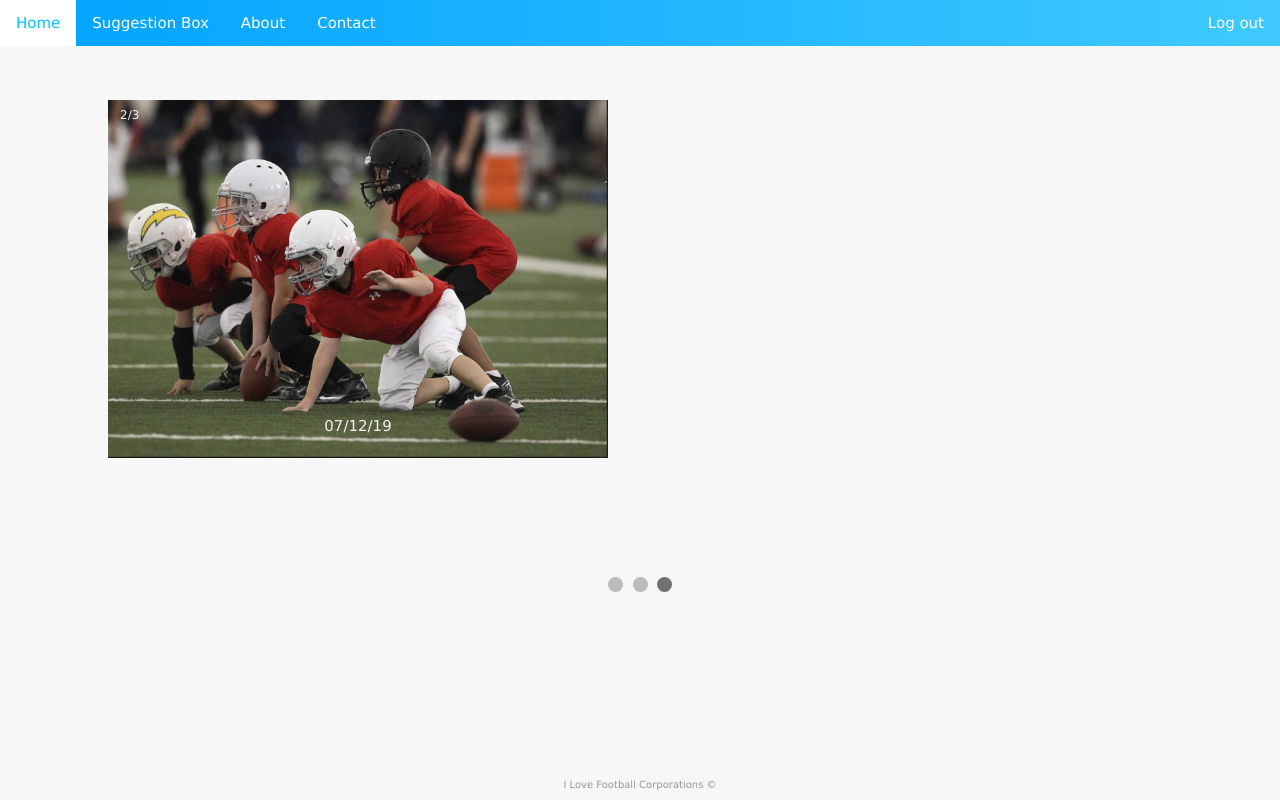
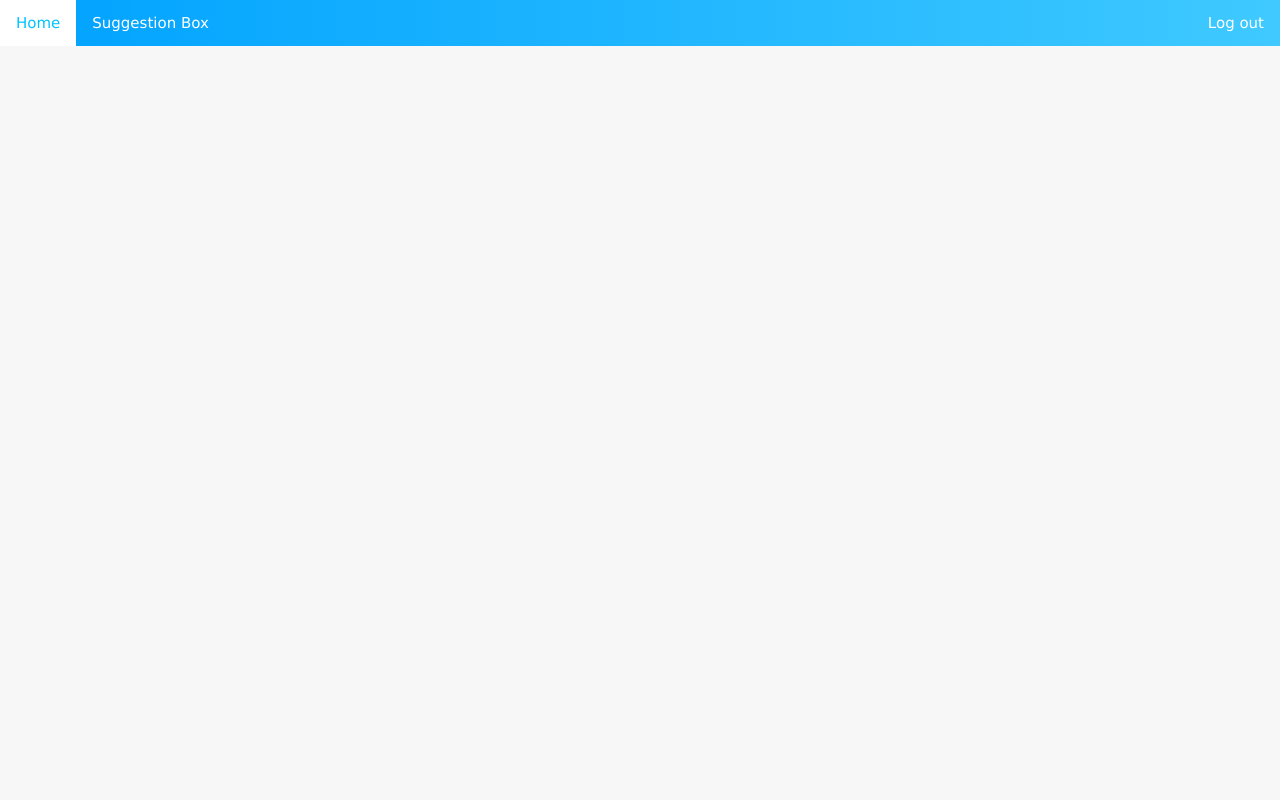
Before and after one commit to reperry/elitetech, a plain HTML site: page ProjectTemplate/templates/dashboard.html in a window 1280 px wide. Drawn offline with Linux system fonts and the light colour scheme.

Commit message:
removed nav bar
removed extra examples in the nav bar

```diff
--- a/ProjectTemplate/templates/dashboard.html
+++ b/ProjectTemplate/templates/dashboard.html
@@ -15,59 +15,10 @@
         <ul>
             <li><a href="dashboard.html">Home</a></li>
             <li><a href="suggestionbox.html">Suggestion Box</a></li>
-            <li><a href="#">About</a></li>
-            <li><a href="#">Contact</a></li>
             <div class="login-container">
                 <li><a href="login.html">Log out</a></li>
             </div>
         </ul>
     </div>
-    <!-- for photo slideshow-->
-    <div class="slideshow-container">
-        <div class="mySlides fade">
-            <div class="numbertext">1/3</div>
-            <img src="img1.PNG" style="width:100%">
-            <div class="text">06/24/19</div>
-        </div>
-        <div class="mySlides fade">
-            <div class="numbertext">2/3</div>
-            <img src="img2.PNG" style="width:100%">
-            <div class="text">05/22/19</div>
-        </div>
-        <div class="mySlides fade">
-            <div class="numbertext">2/3</div>
-            <img src="img3.PNG" style="width:100%">
-            <div class="text">07/12/19</div>
-        </div>
-    </div>
-    <br>
-    <div style="text-align:center">
-        <span class="dot" onclick="currentSlide(1)"></span>
-        <span class="dot" onclick="currentSlide(2)"></span>
-        <span class="dot" onclick="currentSlide(3)"></span>
-    </div>
-    <div class="footer">
-        <p>I Love Football Corporations &copy;</p>
-    </div>
-    <script>
-            var slideIndex = 0;
-            showSlides();
-            function showSlides() {
-            var i;
-            var slides = document.getElementsByClassName("mySlides");
-            var dots = document.getElementsByClassName("dot");
-            for (i = 0; i < slides.length; i++) {
-                slides[i].style.display = "none";
-            }
-            slideIndex++;
-            if (slideIndex > slides.length) {slideIndex = 1}
-            for (i = 0; i < dots.length; i++) {
-                dots[i].className = dots[i].className.replace(" active", "");
-            }
-            slides[slideIndex-1].style.display = "block";
-            dots[slideIndex-1].className += " active";
-            setTimeout(showSlides, 2000); // Change image every 2 seconds
-            }
-        </script>
 </body>
 </html>
```
Also changed, not shown: ProjectTemplate/templates/suggestionbox.html (+0 -2 lines).
